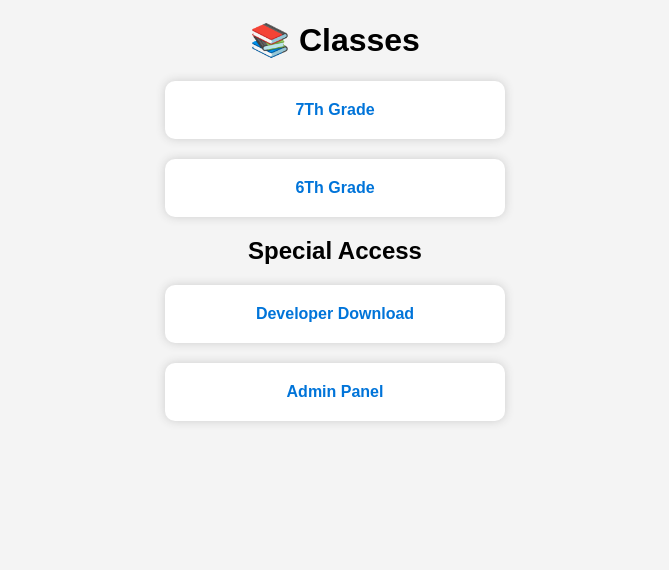
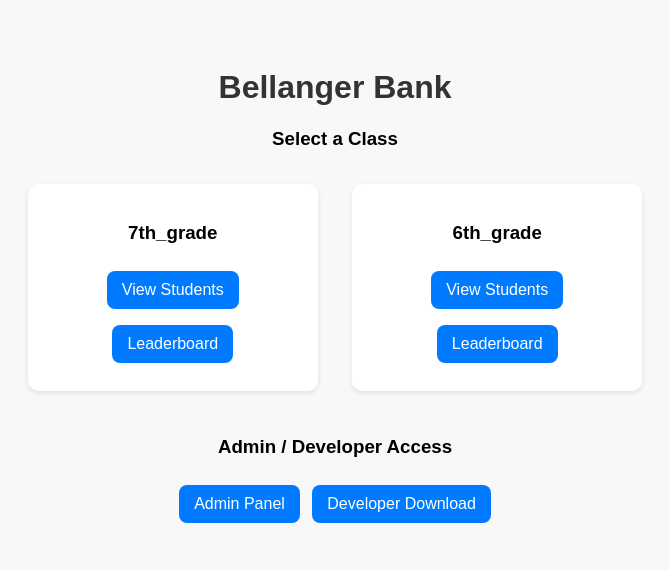
Before and after one commit to luca-anthony/BellangerBank, a Flask app: page / in a window 1280 px wide. Shown: the top 570 px of the page, without its empty margins (305-974 px from the left). Run offline with Flask 3, Linux system fonts and the light colour scheme.

Commit message:
Updated leaderboard.html and leaderboard route

```diff
--- a/app.py
+++ b/app.py
@@ -30,19 +30,47 @@ else:
         "classes": {}
     }
 
-# --- Save helper ---
 def save_users():
     with open(USERS_FILE, "w") as f:
         json.dump(USERS, f, indent=4, default=str)
 
 # --- Routes ---
 
-# Home page: show classes + dev/admin
 @app.route('/')
 def index():
+    """Home page: show classes and dev/admin links"""
     return render_template("index.html", classes=USERS.get("classes", {}), USERS=USERS)
 
-# Show students in a class
+# ----------- LOGIN ROUTE FOR ADMIN/DEV -----------
+@app.route('/admin_login', methods=['GET', 'POST'])
+def admin_login():
+    if request.method == 'POST':
+        username = request.form.get("username", "").strip()
+        password = request.form.get("password", "").strip()
+
+        if username in USERS["users"] and USERS["users"][username]["password"] == password:
+            session["user"] = username
+            role = USERS["users"][username]["role"]
+            flash(f"Logged in as {username} ({role})")
+
+            if role == "admin":
+                return redirect(url_for("admin"))
+            elif role == "developer":
+                return redirect(url_for("developer"))
+        else:
+            flash("Invalid credentials.")
+            return redirect(url_for("admin_login"))
+    return render_template("admin_login.html")
+
+@app.route('/logout')
+def logout():
+    session.pop("user", None)
+    session.pop("class", None)
+    flash("Logged out.")
+    return redirect(url_for('index'))
+
+# ----------- CLASS AND STUDENT ROUTES -----------
+
 @app.route('/class/<class_name>')
 def class_select(class_name):
     class_name = escape(class_name)
@@ -52,7 +80,6 @@ def class_select(class_name):
     students = USERS["classes"][class_name]["students"]
     return render_template("class_select.html", class_name=class_name, students=students)
 
-# Student login page
 @app.route('/user/<class_name>/<username>')
 def user_password_page(class_name, username):
     class_name = escape(class_name)
@@ -62,7 +89,6 @@ def user_password_page(class_name, username):
         return redirect(url_for('index'))
     return render_template("password.html", username=username, class_name=class_name)
 
-# Authenticate student
 @app.route('/auth/<class_name>/<username>', methods=['POST'])
 def authenticate(class_name, username):
     class_name = escape(class_name)
@@ -77,20 +103,13 @@ def authenticate(class_name, username):
         flash("Incorrect password.")
         return redirect(url_for('user_password_page', class_name=class_name, username=username))
 
-# Logout
-@app.route('/logout')
-def logout():
-    session.pop("user", None)
-    session.pop("class", None)
-    flash("Logged out.")
-    return redirect(url_for('index'))
+# ----------- ADMIN PANEL -----------
 
-# Admin panel: view students, adjust balances
 @app.route('/admin', methods=['GET', 'POST'])
 def admin():
     if "user" not in session or USERS["users"].get(session["user"], {}).get("role") != "admin":
         flash("Admin access required.")
-        return redirect(url_for('index'))
+        return redirect(url_for('admin_login'))
 
     if request.method == "POST" and 'amount' in request.form:
         class_name = request.form.get("class")
@@ -105,15 +124,15 @@ def admin():
             flash(f"Added ${amount:.2f} to {target}'s balance.")
         else:
             flash("Invalid student.")
-
     return render_template("admin.html", classes=USERS.get("classes", {}))
 
-# Add new class
+# ----------- ADD CLASS / STUDENTS -----------
+
 @app.route('/add_class', methods=['GET', 'POST'])
 def add_class():
     if "user" not in session or USERS["users"].get(session["user"], {}).get("role") != "admin":
         flash("Admin access required.")
-        return redirect(url_for('index'))
+        return redirect(url_for('admin_login'))
 
     if request.method == "POST":
         class_name = request.form.get("class_name").strip()
@@ -128,7 +147,7 @@ def add_class():
                 s = student.strip()
                 if s:
                     USERS["classes"][class_name]["students"][s] = {
-                        "password": s+"pw",
+                        "password": s + "pw",
                         "role": "student",
                         "balance": 100,
                         "savings_balance": 0,
@@ -139,12 +158,11 @@ def add_class():
             flash(f"Class {class_name} added with students: {students}")
     return render_template("add_class.html")
 
-# Add students to existing class
 @app.route('/add_student', methods=['GET', 'POST'])
 def add_student():
     if "user" not in session or USERS["users"].get(session["user"], {}).get("role") != "admin":
         flash("Admin access required.")
-        return redirect(url_for('index'))
+        return redirect(url_for('admin_login'))
 
     if request.method == "POST":
         class_name = request.form.get("class_name")
@@ -156,7 +174,7 @@ def add_student():
                 s = s.strip()
                 if s and s not in USERS["classes"][class_name]["students"]:
                     USERS["classes"][class_name]["students"][s] = {
-                        "password": s+"pw",
+                        "password": s + "pw",
                         "role": "student",
                         "balance": 100,
                         "savings_balance": 0,
@@ -167,7 +185,8 @@ def add_student():
             flash(f"Added students: {students} to {class_name}")
     return render_template("add_student.html", classes=USERS.get("classes", {}))
 
-# Student dashboard
+# ----------- STUDENT DASHBOARD -----------
+
 @app.route('/student', methods=['GET', 'POST'])
 def student():
     if "user" not in session or "class" not in session:
@@ -180,16 +199,17 @@ def student():
     for o in student_data["orders"]:
         if not o.get("notified", True) and o["status"] != "Pending":
             if o["status"] == "Approved":
-                notifications.append(f"ORDER: {o['item']} ({o['date']}) APPROVED!! Go see your teacher to claim your reward")
+                notifications.append(f"ORDER: {o['item']} ({o['date']}) APPROVED! Claim your reward.")
             elif o["status"] == "Denied":
                 notifications.append(f"ORDER: {o['item']} ({o['date']}) DENIED. Reason: {o['reason']}")
             o["notified"] = True
     save_users()
 
     projected = student_data["savings_balance"] * (1 + DEFAULT_INTEREST_RATE)
-    return render_template("student.html", username=user, class_name=class_name, info=student_data, notifications=notifications, interest_rate=DEFAULT_INTEREST_RATE*100, projected_savings=projected)
+    return render_template("student.html", username=user, class_name=class_name, info=student_data, notifications=notifications, interest_rate=DEFAULT_INTEREST_RATE * 100, projected_savings=projected)
 
-# Savings deposit
+# ----------- SAVINGS / STORE -----------
+
 @app.route('/savings', methods=['POST'])
 def savings():
     if "user" not in session or "class" not in session:
@@ -215,7 +235,6 @@ def savings():
 
     return redirect(url_for('student'))
 
-# Store purchases
 @app.route('/store', methods=['POST'])
 def store():
     if "user" not in session or "class" not in session:
@@ -234,13 +253,19 @@ def store():
     else:
         now = datetime.now(CENTRAL_TZ)
         student_data["balance"] -= prices[item]
-        student_data["orders"].append({"item": item,"date": now.isoformat(),"status":"Pending","reason":"","notified":False})
+        student_data["orders"].append({
+            "item": item,
+            "date": now.isoformat(),
+            "status": "Pending",
+            "reason": "",
+            "notified": False
+        })
         save_users()
         flash(f"Purchased {item}, waiting for teacher approval!")
-
     return redirect(url_for('student'))
 
-# Approve/Deny orders
+# ----------- ORDER MANAGEMENT -----------
+
 @app.route('/approve_order/<class_name>/<student>/<int:idx>')
 def approve_order(class_name, student, idx):
     USERS["classes"][class_name]["students"][student]["orders"][idx]["status"] = "Approved"
@@ -259,26 +284,33 @@ def deny_order(class_name, student, idx):
     flash(f"Order denied for {student}")
     return redirect(url_for('admin'))
 
-# Leaderboard
-@app.route('/leaderboard')
-def leaderboard():
+# ----------- LEADERBOARD PER CLASS -----------
+
+@app.route('/leaderboard/<class_name>')
+def leaderboard(class_name):
     if "user" not in session:
         return redirect(url_for('index'))
 
-    leaderboard_data = []
-    for class_name, class_data in USERS.get("classes", {}).items():
-        for name, data in class_data["students"].items():
-            total = data["balance"] + data["savings_balance"]
-            leaderboard_data.append({"name": name, "total": total})
+    if class_name not in USERS.get("classes", {}):
+        flash("Class not found.")
+        return redirect(url_for('index'))
+
+    class_data = USERS["classes"][class_name]["students"]
+    leaderboard_data = [
+        {"name": name, "total": data["balance"] + data["savings_balance"]}
+        for name, data in class_data.items()
+    ]
     leaderboard_data.sort(key=lambda x: x["total"], reverse=True)
-    return render_template("leaderboard.html", leaderboard=leaderboard_data, enumerate=enumerate)
+    return render_template("leaderboard.html", leaderboard=leaderboard_data, class_name=class_name, enumerate=enumerate)
 
-# Developer: download all files
+# ----------- DEVELOPER DOWNLOAD -----------
+
 @app.route('/developer')
 def developer():
     if "user" not in session or USERS["users"].get(session["user"], {}).get("role") != "developer":
         flash("Developer access required.")
-        return redirect(url_for('index'))
+        return redirect(url_for('admin_login'))
+
     mem_zip = io.BytesIO()
     with zipfile.ZipFile(mem_zip, 'w') as zipf:
         for folder, _, files in os.walk('.'):
@@ -288,5 +320,7 @@ def developer():
     mem_zip.seek(0)
     return send_file(mem_zip, download_name="bellangerbank_files.zip", as_attachment=True)
 
+# ----------- RUN -----------
+
 if __name__ == "__main__":
     app.run(debug=True)
--- a/templates/index.html
+++ b/templates/index.html
@@ -1,26 +1,62 @@
 <!DOCTYPE html>
-<html>
+<html lang="en">
 <head>
-    <title>Classes</title>
+    <meta charset="UTF-8">
+    <title>Bellanger Bank | Classes</title>
     <style>
-        body { font-family: Arial; text-align: center; background: #f4f4f4; }
-        .card { background: white; margin: 20px auto; padding: 20px; border-radius: 10px; width: 300px; box-shadow: 0 0 10px #ccc; }
-        a { text-decoration: none; color: #0074D9; font-weight: bold; }
-        a:hover { color: #005fa3; }
+        body {
+            background: #f8f8f8;
+            font-family: Arial, sans-serif;
+            text-align: center;
+            padding: 40px;
+        }
+        h1 {
+            color: #333;
+        }
+        .class-box {
+            display: inline-block;
+            background: white;
+            padding: 20px;
+            margin: 15px;
+            border-radius: 10px;
+            box-shadow: 0 2px 5px rgba(0,0,0,0.1);
+            width: 250px;
+        }
+        a.button {
+            display: inline-block;
+            background: #007bff;
+            color: white;
+            padding: 10px 15px;
+            border-radius: 8px;
+            text-decoration: none;
+            margin: 8px 4px;
+        }
+        a.button:hover {
+            background: #0056b3;
+        }
+        .footer-links {
+            margin-top: 30px;
+        }
     </style>
 </head>
 <body>
-    <h1>📚 Classes</h1>
+    <h1>Bellanger Bank</h1>
+
+    <h3>Select a Class</h3>
     {% for class_name in classes %}
-        <div class="card">
-            <a href="{{ url_for('class_select', class_name=class_name) }}">{{ class_name.replace('_',' ').title() }}</a>
+        <div class="class-box">
+            <h3>{{ class_name }}</h3>
+            <a href="{{ url_for('class_select', class_name=class_name) }}" class="button">View Students</a>
+            <a href="{{ url_for('leaderboard', class_name=class_name) }}" class="button">Leaderboard</a>
         </div>
     {% else %}
-        <p>No classes yet.</p>
+        <p>No classes yet. Admins can add classes after logging in.</p>
     {% endfor %}
 
-    <h2>Special Access</h2>
-    <div class="card"><a href="{{ url_for('developer') }}">Developer Download</a></div>
-    <div class="card"><a href="{{ url_for('admin') }}">Admin Panel</a></div>
+    <div class="footer-links">
+        <h3>Admin / Developer Access</h3>
+        <a href="{{ url_for('admin_login') }}" class="button">Admin Panel</a>
+        <a href="{{ url_for('admin_login') }}" class="button">Developer Download</a>
+    </div>
 </body>
 </html>
```
Also changed, not shown: templates/admin_login.html (added, +54 -0 lines).
